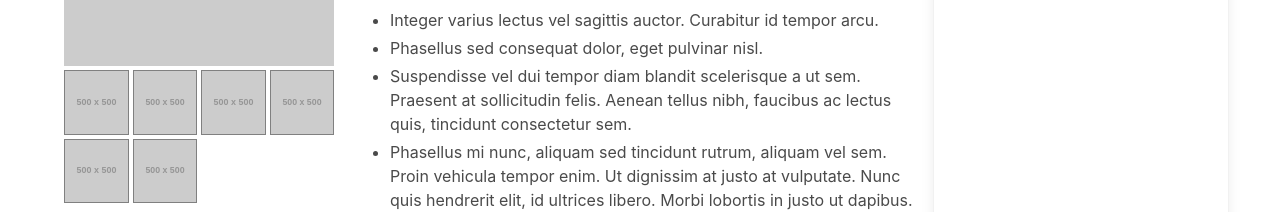
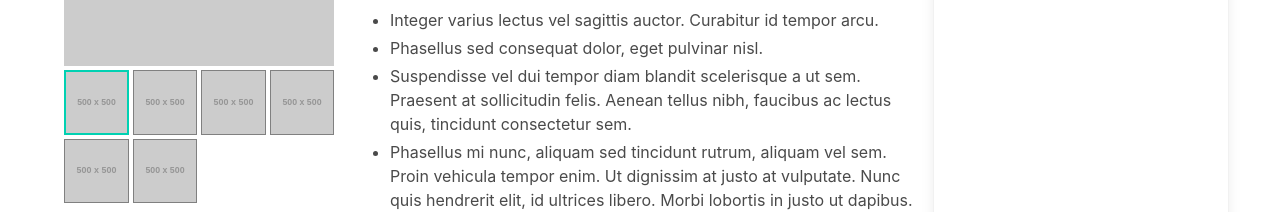
Before and after one commit to pheara/speculative-design-shop, a Svelte app: page /1 in a window 1280 px wide. Shown: the part 324-536 px from the top of the page. Built offline with nearby package versions, Linux system fonts and the light colour scheme.

Commit message:
Gallery can switch images.

```diff
--- a/src/Gallery.svelte
+++ b/src/Gallery.svelte
@@ -3,6 +3,18 @@
   export { clazz as class }
 
   export let productImages = []
+  let selected = undefined
+  function select(img) {
+    selected = img
+  }
+  $: {
+    if (!productImages || productImages.length === 0) {
+      select(undefined)
+    } else if (!selected || productImages.indexOf(selected) < 0) {
+      // no pic selected yet or selected not among product images anymore
+      select(productImages[0])
+    }
+  }
 </script>
 
 <style>
@@ -23,14 +35,22 @@
   .thumb {
     border: 1px solid grey;
   }
+  .thumb.is-selected {
+    border-color: #00d1b2; /*primary*/
+    border-width: 2px;
+  }
 </style>
 
 <div class="gallery {clazz}">
-  <img class="largeImg" src={productImages[0].src} alt={productImages[0].alt} />
+  {#if selected}
+    <img class="largeImg" src={selected.src} alt={selected.alt} />
+  {/if}
   <div class="thumbs">
 
     {#each productImages as img}
-      <figure class="thumb image">
+      <figure
+        class="thumb image {img === selected ? 'is-selected' : ''}"
+        on:click={() => select(img)}>
         <img src={img.src} alt={img.alt} />
       </figure>
     {/each}
```
